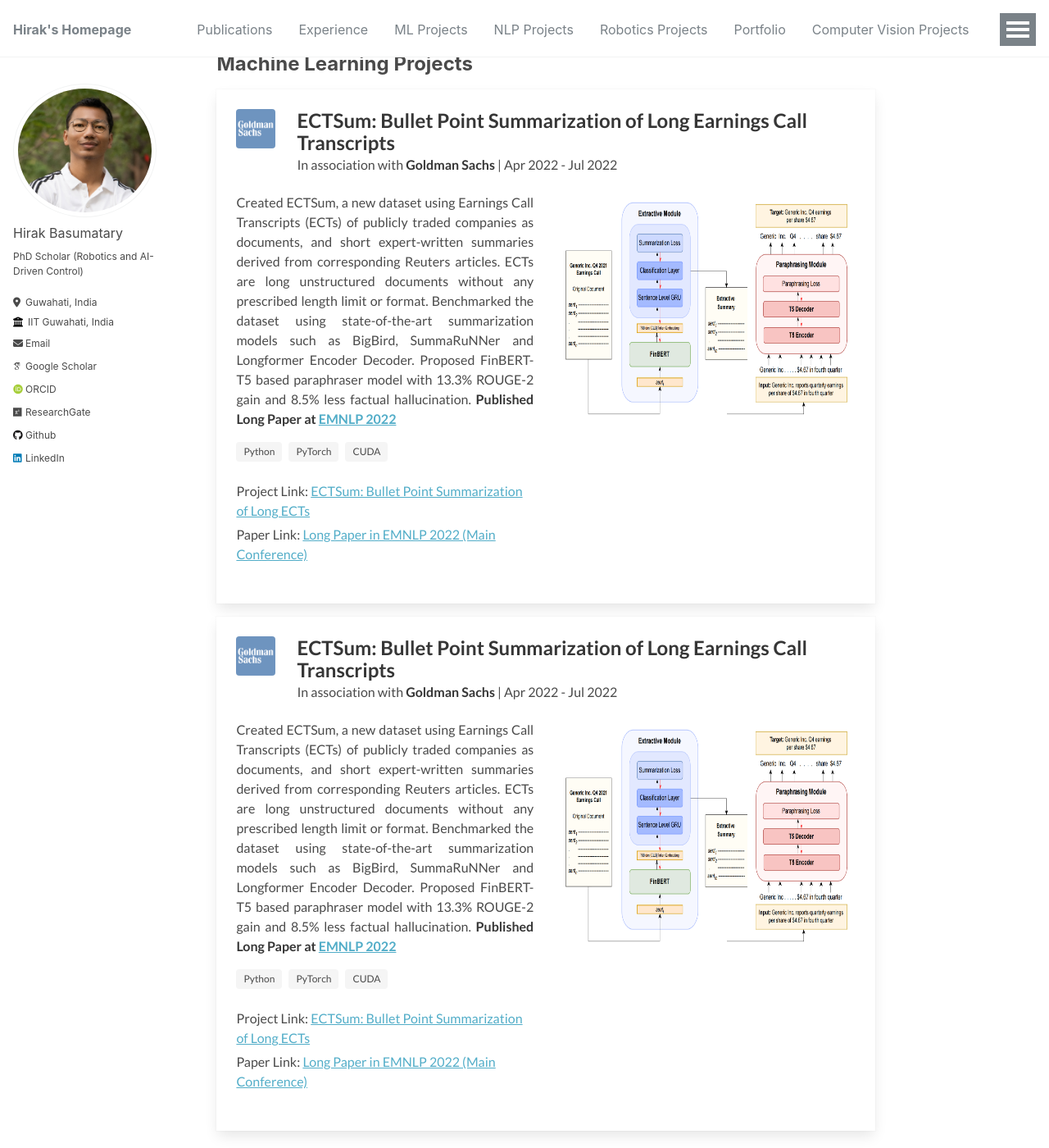
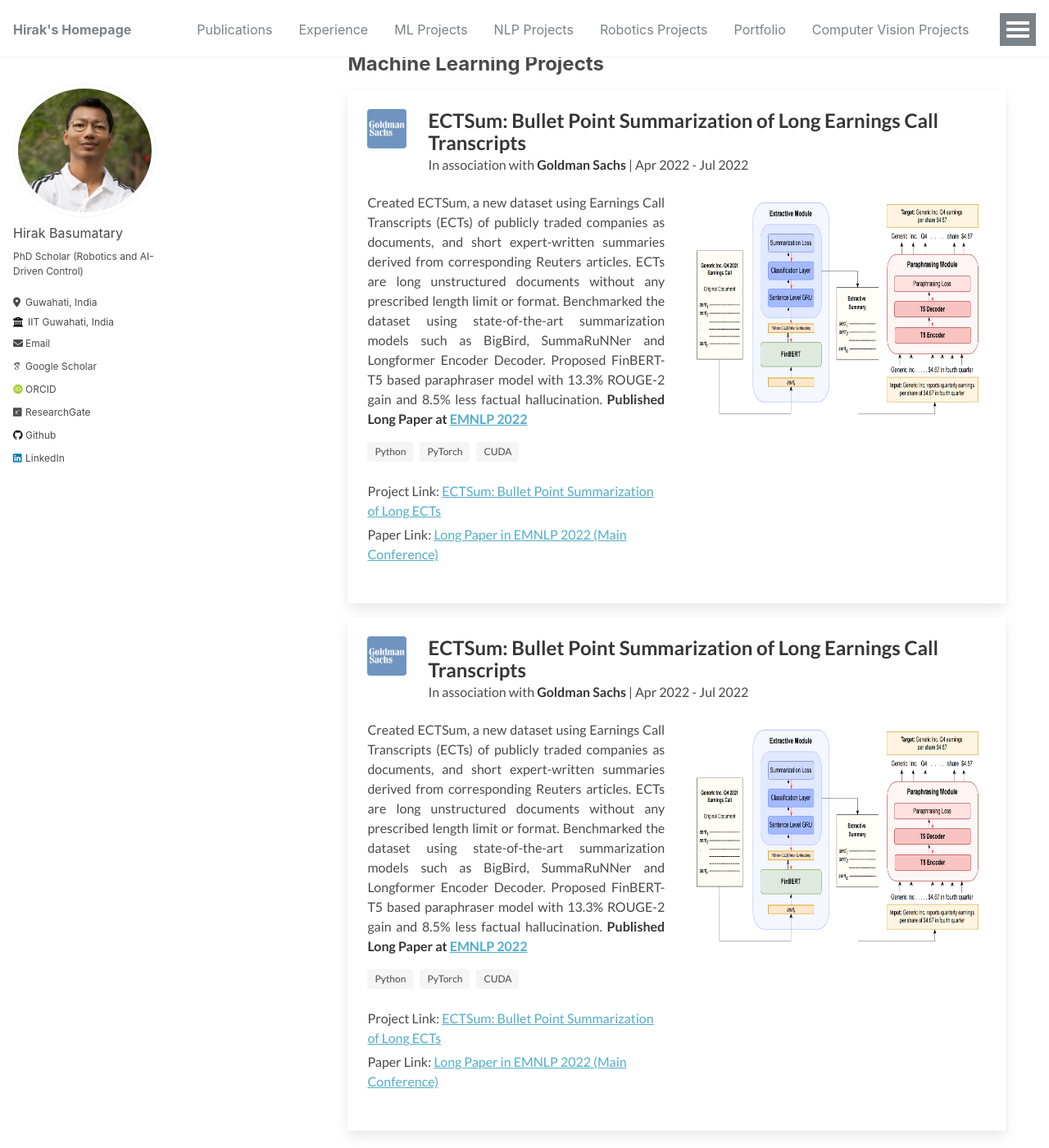
Before and after one commit to donbasu15/donbasu15.github.io, a Jekyll site: the page built from _pages/ML_projects.html, in a window 1280 px wide and 1400 px high. Shown: the whole window at 82% size. Built offline with Jekyll 4.4.1, drawn with Linux system fonts in a browser that asks for light colours; nearby versions of some CDN libraries; some web fonts are replaced; library files that are not in the unit come from our copies.

Commit message:
style added

```diff
--- a/_pages/ML_projects.html
+++ b/_pages/ML_projects.html
@@ -68,13 +68,13 @@
         @media(min-width: 1280px){
             .archive{
                 position: relative;
-                left: -130px;
+                left: -30px;
             }
         }
         @media(min-width: 925px) and (max-width: 1280px){
             .archive{
                 position: relative;
-                left: -90px;
+                left: -10px;
             }
         }
     </style>
```
